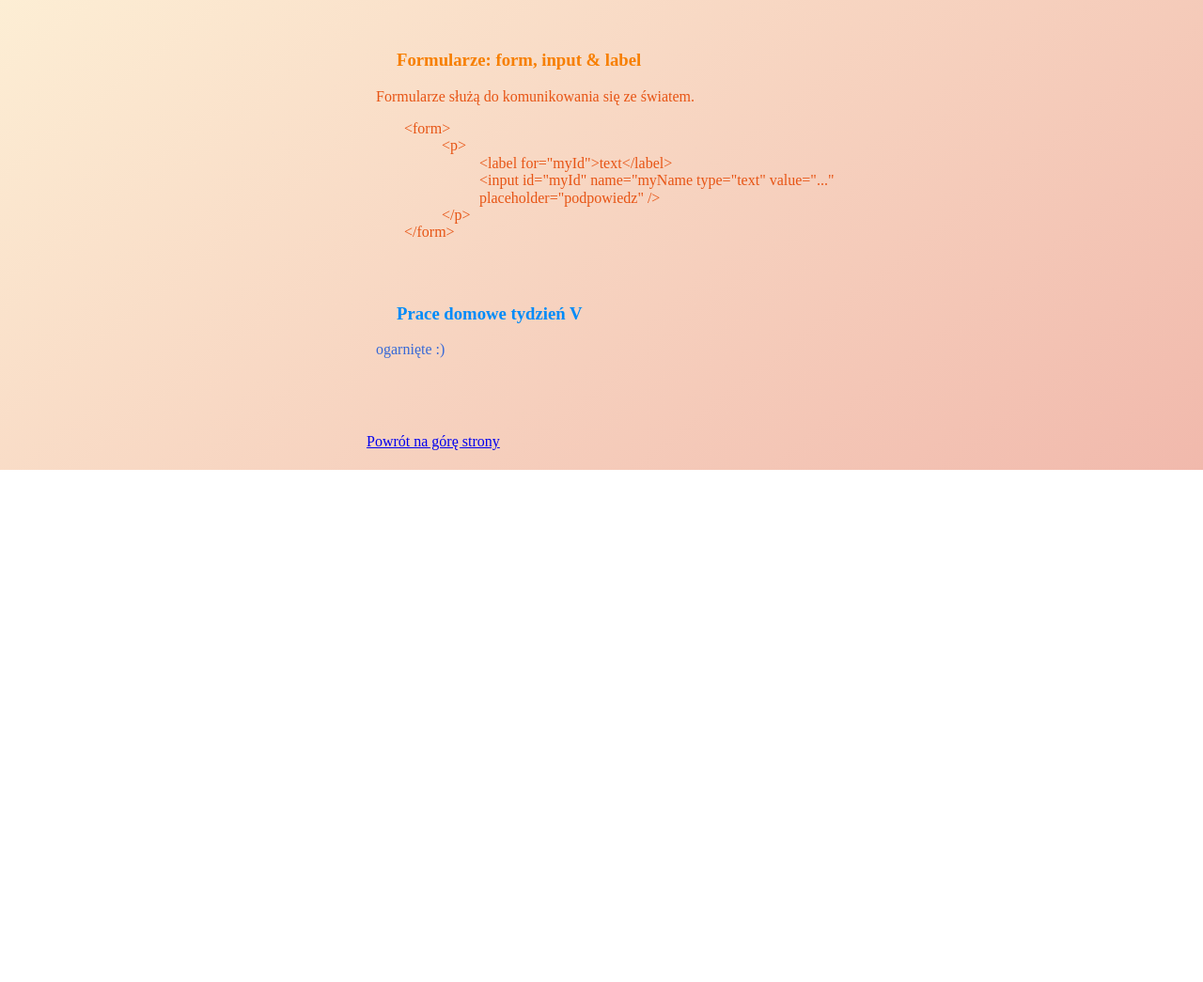
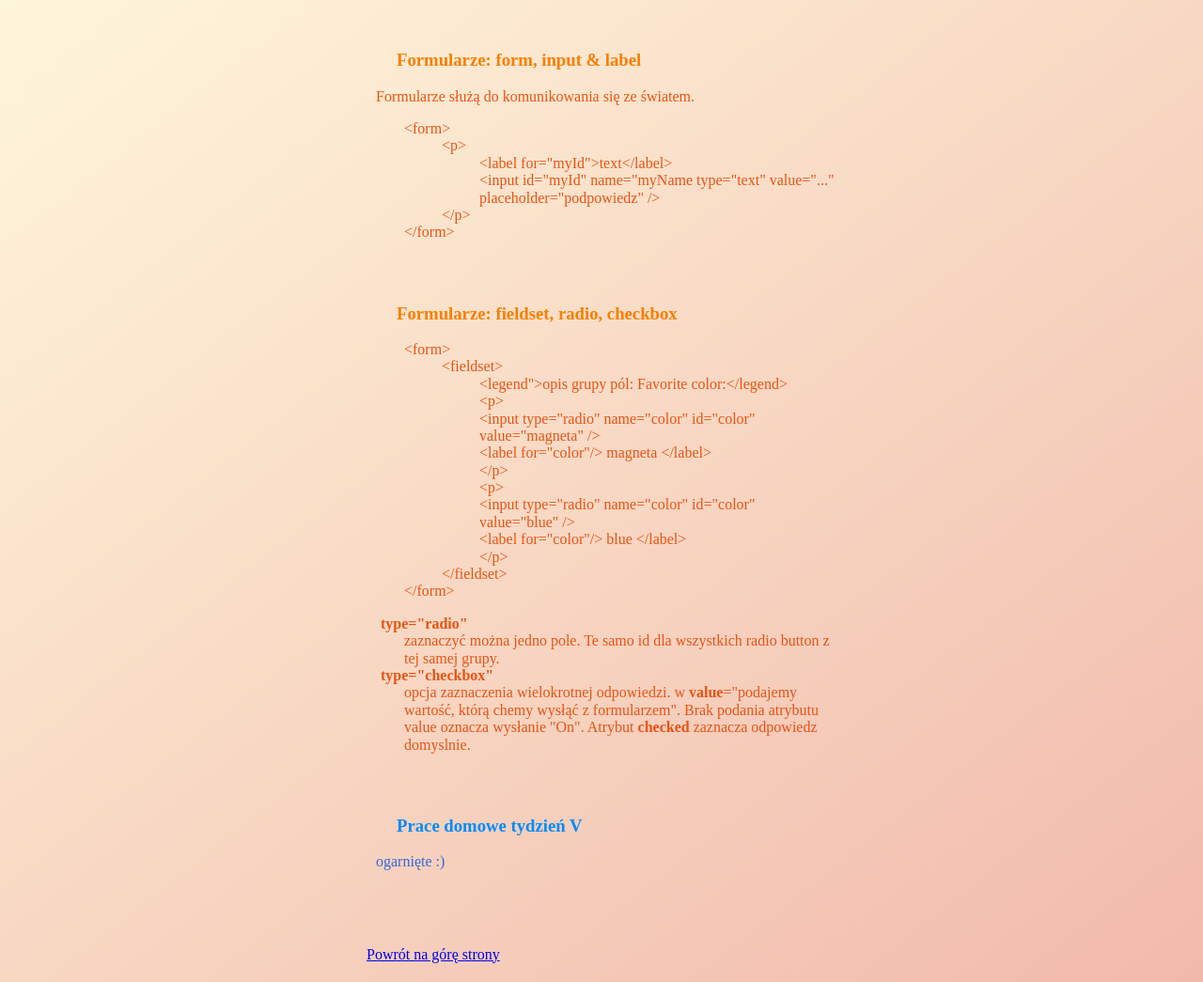
Before and after one commit to PaszelkeDominik/nauka, a plain HTML site: page szosty.html in a window 1280 px wide. Shown: the part 1527-2572 px from the top of the page at 94% size. Before the commit the page ends 2027 px from the top, so only its background shows below. Drawn offline with Linux system fonts and the light colour scheme.

Commit message:
article about fieldset , radio, checkbox added

```diff
--- a/szosty.html
+++ b/szosty.html
@@ -129,7 +129,42 @@
           <li>&lt;/form&gt;</li>
         </ul>
       </article>
+      <article class="wrap-up__html">
+        <h3 class="wrap-up__html--heading">Formularze: fieldset, radio, checkbox </h3>
+        <ul class="list--style-none">
+          <li>&lt;form&gt;</li>
+          <ul class="list--style-none">
+            <li>&lt;fieldset&gt;</li>
+            <ul class="list--style-none">
+              <li>&lt;legend"&gt;opis grupy pól: Favorite color:&lt;/legend&gt;</li>
+              <li>&lt;p&gt;</li>
+              <li>&lt;input type="radio" name="color" id="color" value="magneta" /&gt;</li>
+              <li>&lt;label for="color"/&gt; magneta &lt;/label&gt;</li>
+              <li>&lt;/p&gt;</li>
+              <li>&lt;p&gt;</li>
+              <li>&lt;input type="radio" name="color" id="color" value="blue" /&gt;</li>
+              <li>&lt;label for="color"/&gt; blue &lt;/label&gt;</li>
+              <li>&lt;/p&gt;</li>
+            </ul>
+            <li>&lt;/fieldset&gt;</li>
+          </ul>
+          <li>&lt;/form&gt;</li>
+        </ul>
+        <dl>
+          <dt class="list--description-term">type="radio"</dt>
+          <dd>
+            zaznaczyć można jedno pole. Te samo id dla wszystkich radio button z tej samej grupy.
+          </dd>
+          <dt class="list--description-term">type="checkbox"</dt>
+          <dd>
+            opcja zaznaczenia wielokrotnej odpowiedzi. w <strong>value</strong>="podajemy wartość, którą chemy wysłąć z formularzem".
+            Brak podania atrybutu value oznacza wysłanie "On". Atrybut <strong>checked</strong> zaznacza odpowiedz domyslnie.
+          </dd>
+        </dl>
+        <p class="wrap-up__html--content">
 
+        </p>
+      </article>
 
 
 
```
